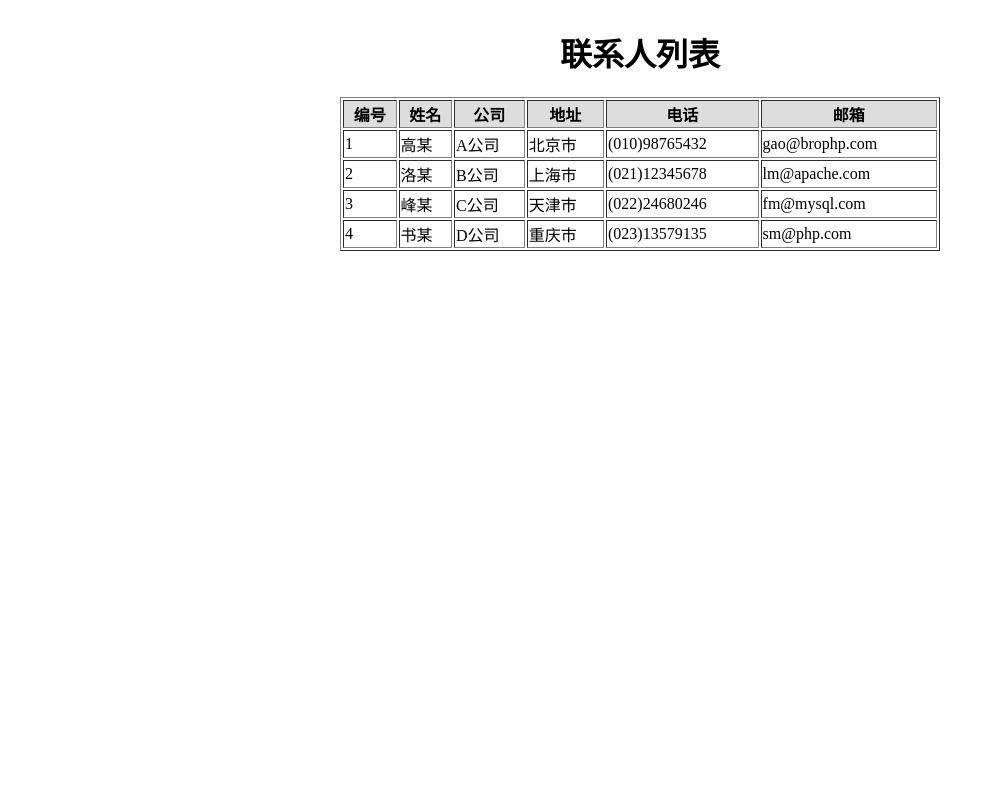
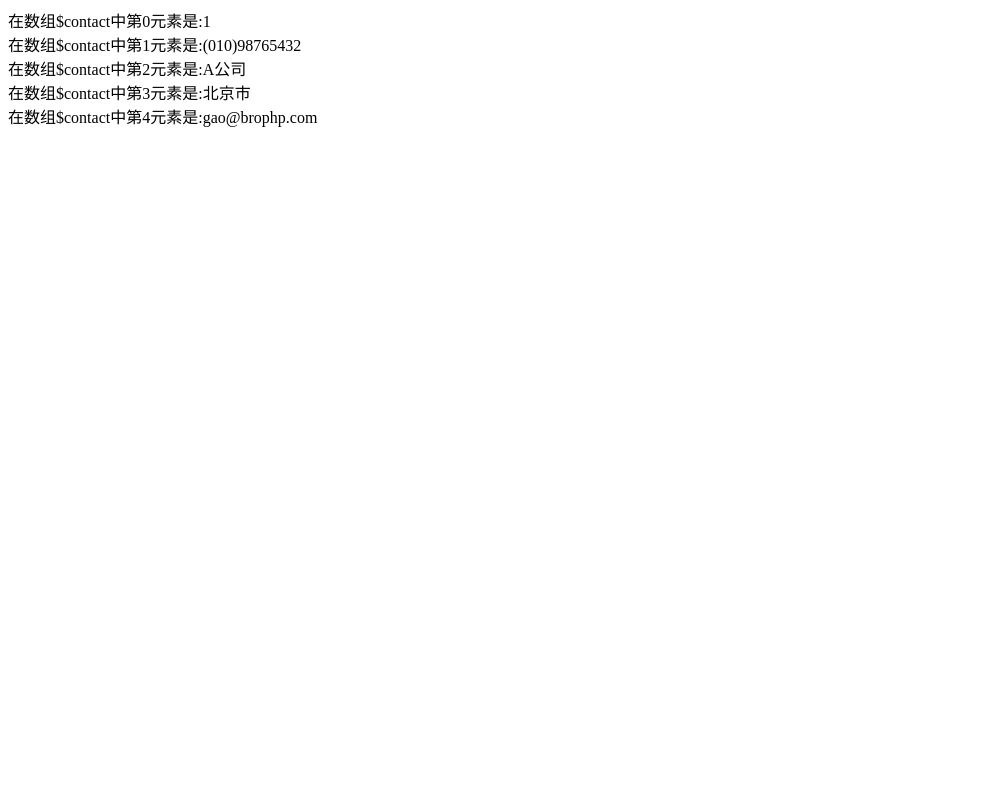
Before and after one commit to html546/brotest2, a PHP site: page / in a window 1280 px wide. Shown: the whole page, without its empty margins (0-994 px from the left). Run offline with PHP 8.4, Linux system fonts and the light colour scheme.

Commit message:
使用foreach语句遍历数组

```diff
--- a/index.php
+++ b/index.php
@@ -1,22 +1,9 @@
 <?php
 
-$contact = array(
-    array(1,"高某","A公司","北京市","(010)98765432","gao@brophp.com"),
-    array(2,"洛某","B公司","上海市","(021)12345678","lm@apache.com"),
-    array(3,"峰某","C公司","天津市","(022)24680246","fm@mysql.com"),
-    array(4,"书某","D公司","重庆市","(023)13579135","sm@php.com"),
-);
+$contact = array(1,14=>"高某","A公司","北京市",14=>"(010)98765432","gao@brophp.com");
 
-echo "<table border='1' width='600' align='center'>";
-echo "<caption><h1>联系人列表</h1></caption>";
-echo "<tr bgcolor='#ddd'>";
-echo "<th>编号</th><th>姓名</th><th>公司</th><th>地址</th><th>电话</th><th>邮箱</th>";
-echo "</tr>";
-for ($i = 0;$i<count($contact);$i++){
-    echo "<tr>";
-    for ($j = 0;$j<count($contact[$i]);$j++){
-        echo "<td>".$contact[$i][$j]."</td>";
-    }
-    echo "</tr>";
+$sum = 0;
+foreach ($contact as $value){
+    echo "在数组\$contact中第".$sum."元素是:".$value."<br/>";
+    $sum++;
 }
-echo "</table>";
```
